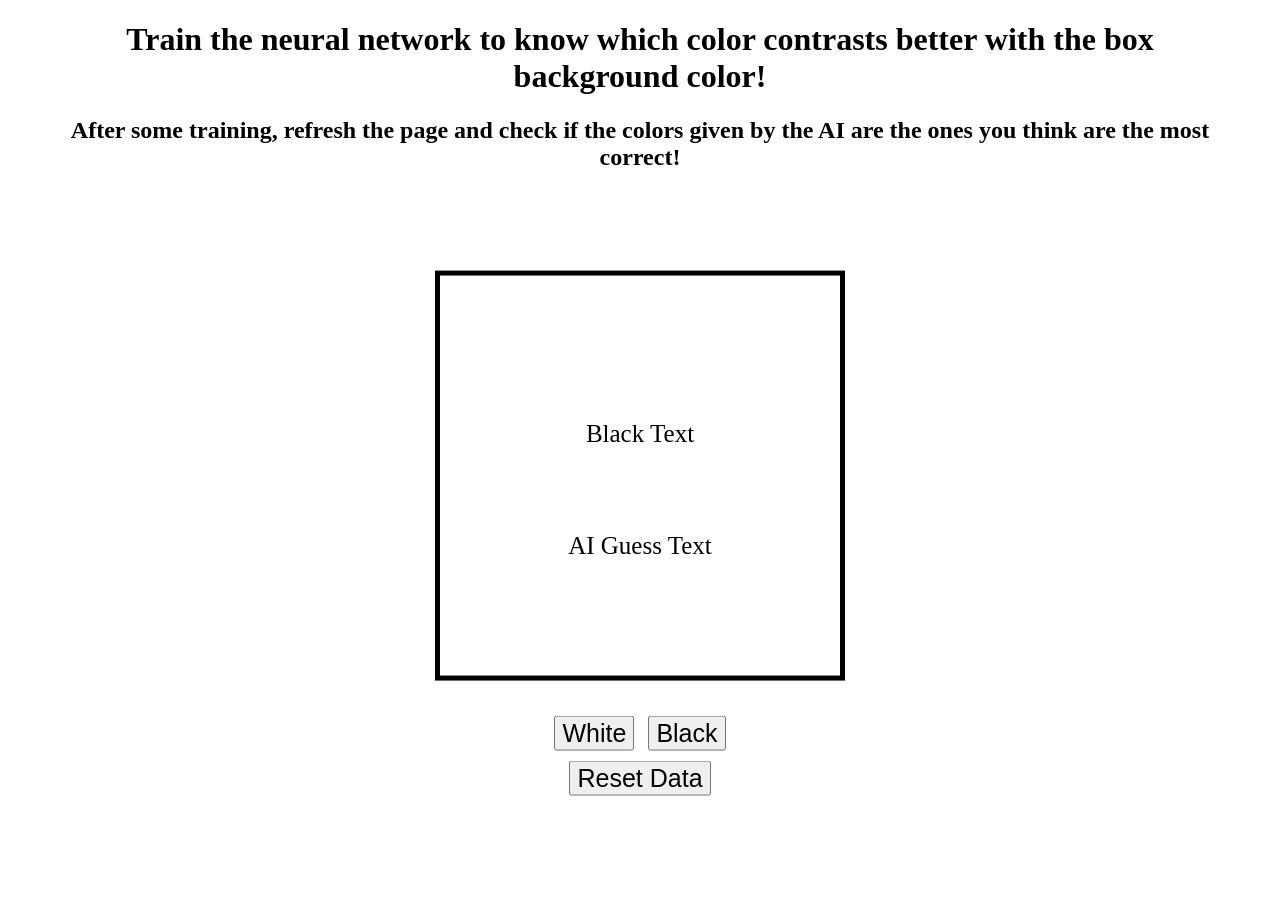
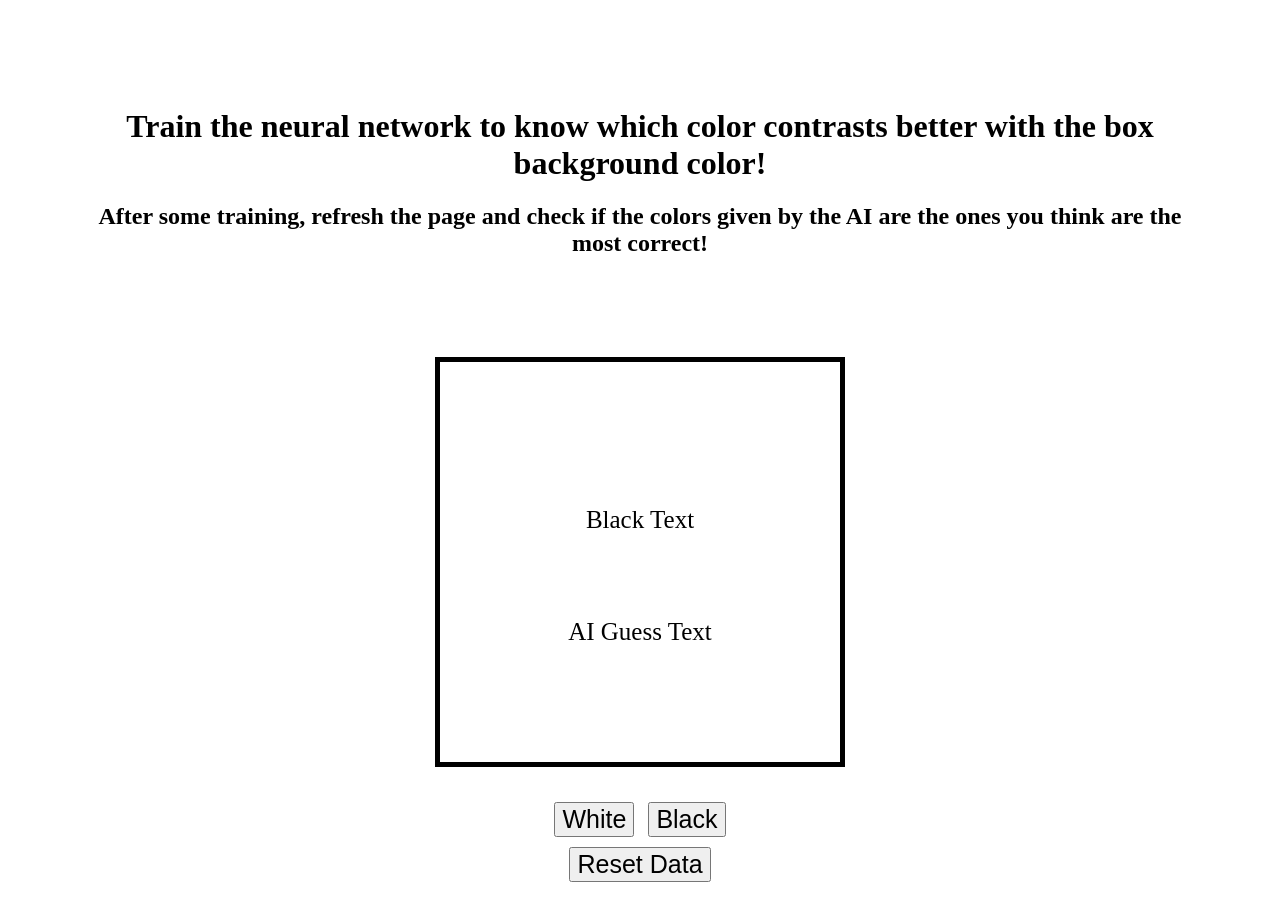
Before and after one commit to HugoVinhal98/AI-Neural-Networks, a plain HTML site: page index.html in a window 1280 px wide. Before the commit the page ends 800 px from the top, so only its background shows below. Drawn offline with Linux system fonts and the light colour scheme; a script that the page names is missing.

Commit message:
Final styling ypdated

```diff
--- a/index.html
+++ b/index.html
@@ -10,17 +10,23 @@
     <script src="script.js" defer></script>
 
     <style>
+      body {
+        display: -webkit-flex;
+        display: flex;
+        -webkit-align-items: center;
+        align-items: center;
+        -webkit-justify-content: center;
+        justify-content: center;
+      }
+
       #container {
-        position: fixed;
-        top: 50%;
-        left: 50%;
         width: 90%;
-        transform: translate(-50%, -50%);
       }
       #header {
         text-align: center;
-        margin-bottom: 100px;
+        margin: 100px 0 100px 0;
       }
+
       #box {
         width: 400px;
         height: 400px;
@@ -40,6 +46,7 @@
       #buttons {
         text-align: center;
         margin-top: 30px;
+        margin-bottom: 100px;
       }
 
       button {
```
